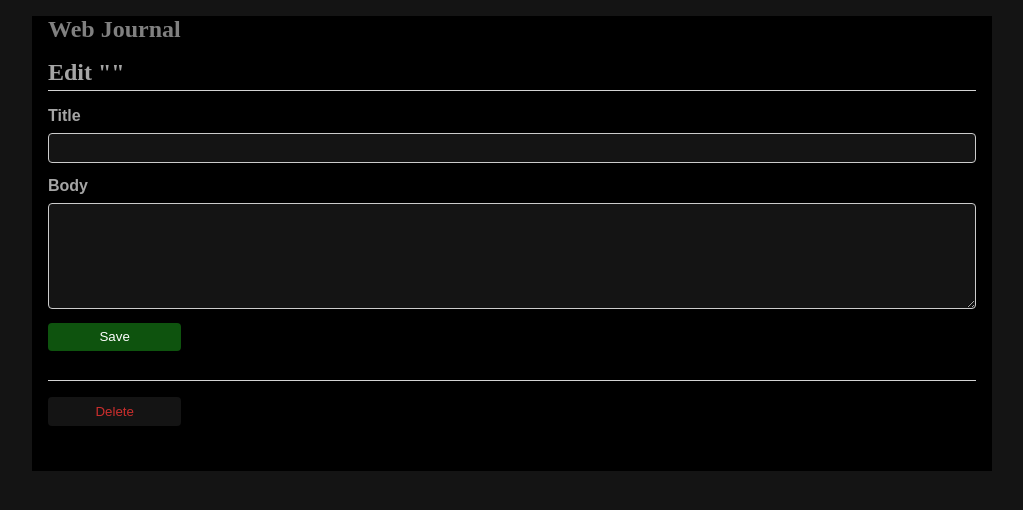
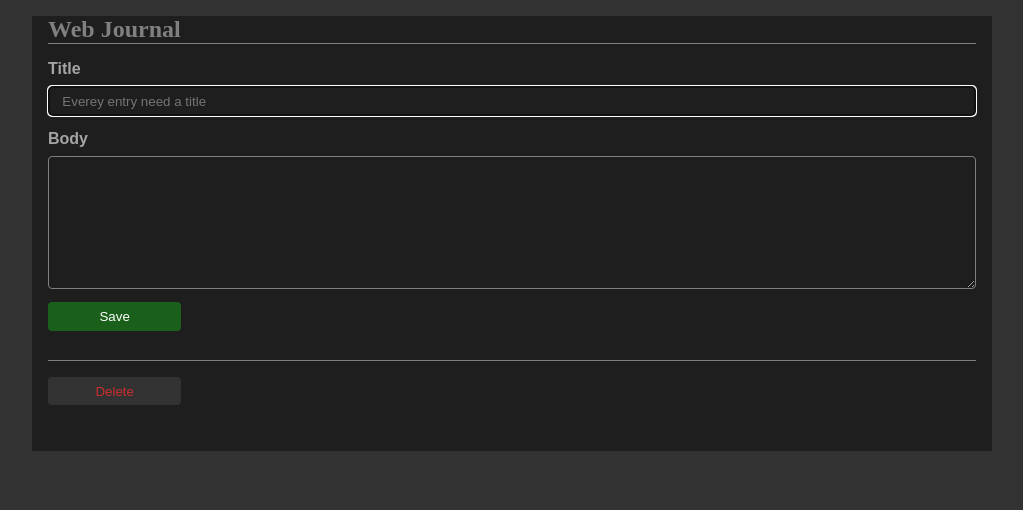
Before and after one commit to pete88b/web_journal, a Flask app: template web_journal/web/templates/blog/update.html in a window 1280 px wide. Shown: the top 510 px of the page, without its empty margins (128-1151 px from the left). Run offline with Flask 2, Linux system fonts and the light colour scheme; the template is opened without the code that fills it, so the values that code supplies are empty.

Commit message:
minor style updates - autoresize textarea

```diff
--- a/web_journal/web/static/style.css
+++ b/web_journal/web/static/style.css
@@ -1,18 +1,29 @@
 html {
   font-family: sans-serif;
-  background: rgb(20, 20, 20);
-  padding: 1rem;
+}
+
+@media only screen and (min-width: 768px) {
+  html {
+    background: rgb(50, 50, 50);
+    padding: 1rem;
+  }
+}
+
+@media only screen and (max-height: 500px) {
+  label.optional-label {
+    display: none;
+  }
 }
 
 body {
   max-width: 960px;
   margin: 0 auto;
-  background: black;
+  background: rgb(30, 30, 30);
   color: rgb(201, 201, 201);
 }
 
 body.highlight {
-  background: rgb(193, 212, 193);
+  background: rgb(50, 50, 50);
 }
 
 h1, h2, h3, h4, h5, h6 {
@@ -31,7 +42,7 @@ a {
 
 hr {
   border: none;
-  border-top: 1px solid lightgray;
+  border-top: 1px solid gray;
 }
 
 nav {
@@ -67,7 +78,7 @@ nav ul li a, nav ul li span, header .action {
 }
 
 .content > header {
-  border-bottom: 1px solid lightgray;
+  border-bottom: 1px solid gray;
   display: flex;
   align-items: flex-end;
 }
@@ -126,16 +137,16 @@ nav ul li a, nav ul li span, header .action {
 
 .content input, .content textarea {
   margin-bottom: 1em;
-  background: rgb(20, 20, 20);
+  background: rgb(30, 30, 30);
   color: rgb(201, 201, 201);
-  border: 1px solid #ccc;
+  border: 1px solid grey;
   border-radius: 4px;
   box-sizing: border-box;
   padding: 0.5em 1em;
 }
 
 .content textarea {
-  min-height: 8em;
+  min-height: 10em;
   resize: vertical;
 }
 
@@ -144,6 +155,7 @@ input.danger {
 }
 
 input[type=submit] {
+  background-color: rgb(50,50,50);
   align-self: start;
   min-width: 10em;
   cursor: pointer;
--- a/web_journal/web/templates/blog/update.html
+++ b/web_journal/web/templates/blog/update.html
@@ -1,14 +1,15 @@
 {% extends 'base.html' %}
 
 {% block header %}
-  <h1>{% block title %}Edit "{{ post['title'] }}"{% endblock %}</h1>
+  {# <h1>{% block title %}Edit "{{ post['title'] }}"{% endblock %}</h1> #}
 {% endblock %}
 
 {% block content %}
   <form method="post">
-    <label for="title">Title</label>
-    <input name="title" id="title" value="{{ request.form['title'] or post['title'] }}" required>
-    <label for="body">Body</label>
+    <label class="optional-label" for="title">Title</label>
+    <input name="title" id="title" value="{{ request.form['title'] or post['title'] }}" required
+           placeholder="Everey entry need a title" autofocus>
+    <label class="optional-label" for="body">Body</label>
     <textarea name="body" id="body">{{ request.form['body'] or post['body'] }}</textarea>
     <input type="submit" value="Save" class="main-submit">
   </form>
@@ -20,4 +21,16 @@
     -->
     <input class="danger" type="submit" value="Delete">
   </form>
+  <script>
+    function resizeOnInput() {
+      this.style.height = 'auto';
+      this.style.height = (this.scrollHeight) + 'px';
+    }
+    const textareas = document.getElementsByTagName('textarea');
+    for (let i = 0; i < textareas.length; i++) {
+      textarea=textareas[i]
+      textarea.setAttribute('style', 'height:' + (textarea.scrollHeight) + 'px; overflow-y:hidden;');
+      textarea.addEventListener('input', resizeOnInput, false);
+    }
+  </script>
 {% endblock %}
```
